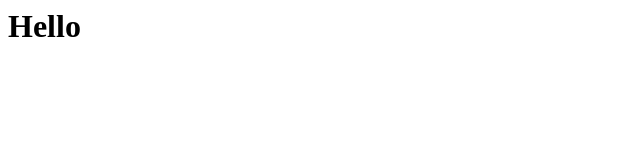
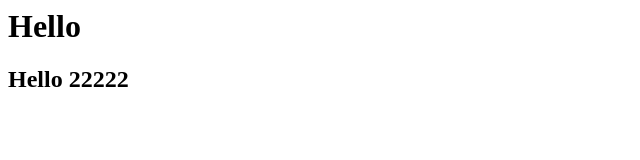
Before and after one commit to KalmykovAndrey/gitTest, a plain HTML site: page index.html in a window 1280 px wide. Shown: the whole page, without its empty margins (0-640 px from the left). Drawn offline with Linux system fonts and the light colour scheme.

Commit message:
h2 was added

```diff
--- a/index.html
+++ b/index.html
@@ -5,5 +5,6 @@
 </head>
 <body>
 	<h1>Hello </h1>
+	<h2>Hello 22222</h2>
 </body>
 </html>
```
